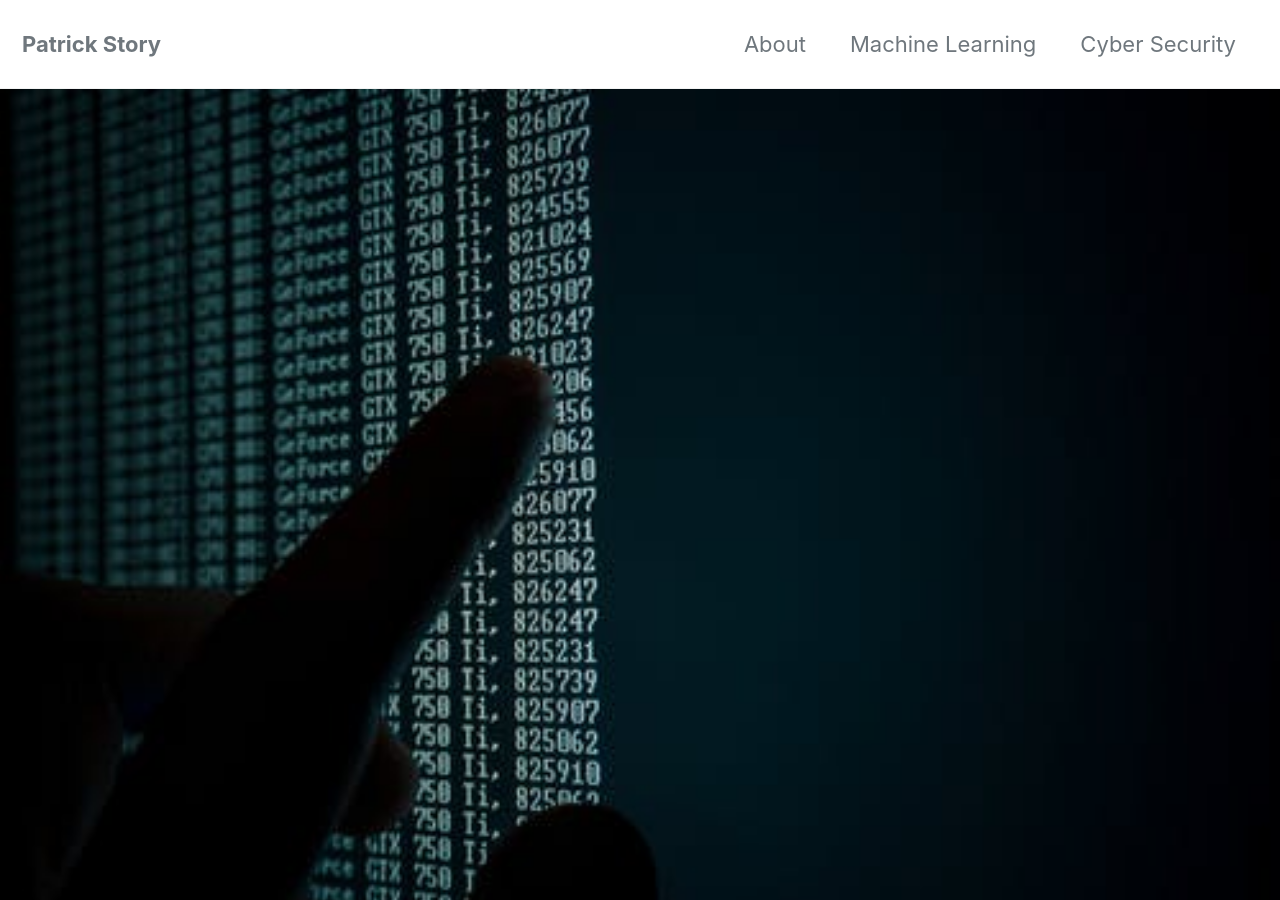
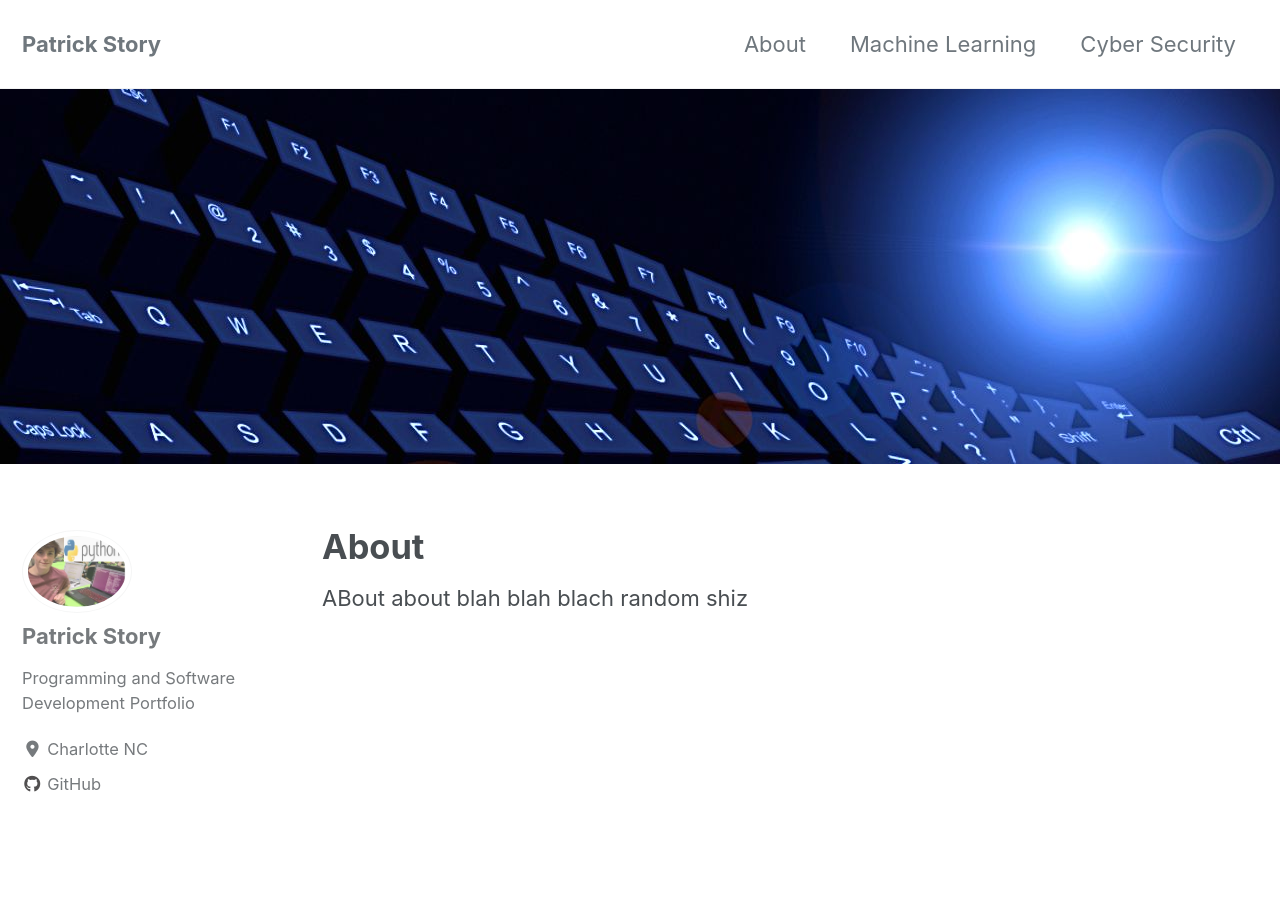
Before and after one commit to Patchyst/Patchyst.github.io, a Jekyll site: the page built from _pages/about.md, in a window 1280 px wide and 900 px high. Built offline with Jekyll 4.4.1, drawn with Linux system fonts in a browser that asks for light colours; cached includes are drawn as plain includes; nearby versions of some CDN libraries.

Commit message:
changing about photo

```diff
--- a/_pages/about.md
+++ b/_pages/about.md
@@ -2,7 +2,7 @@
 title: "About"
 permalink: /about/
 header:
-  image: "/images/pexels_photo.jpg"
+  image: "/images/about.jpg"
 ---
 
 ABout about blah blah blach random shiz
```
Also changed, not shown: images/about.jpg (added).
